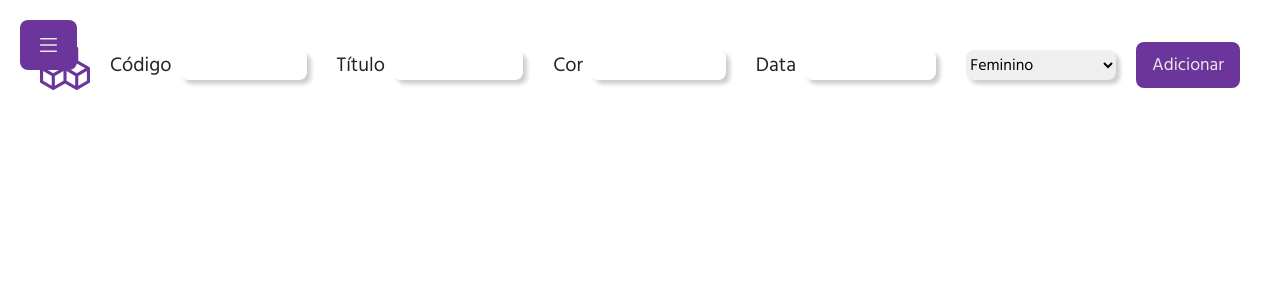
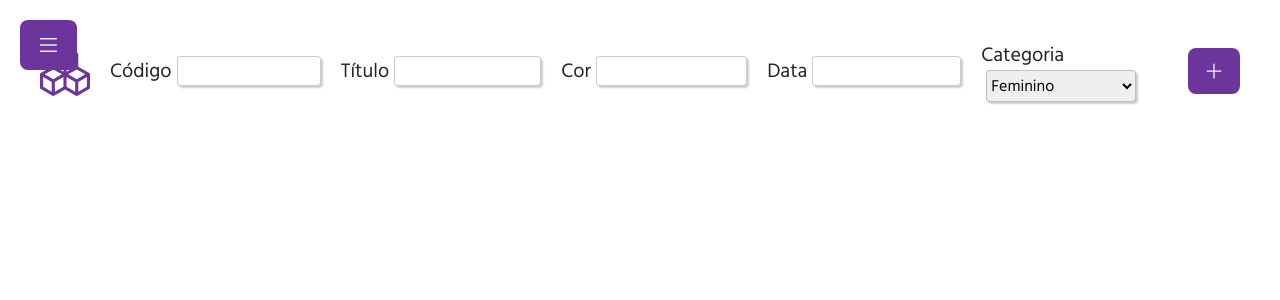
Before and after one commit to Andsu29/RP-ecommerce, a React (Vite) app: page / in a window 1280 px wide. Shown: the top 300 px of the page. Built offline with nearby package versions, Linux system fonts and the light colour scheme; no server answers.

Commit message:
Ajustes finais

```diff
--- a/src/components/Produtos.jsx
+++ b/src/components/Produtos.jsx
@@ -81,6 +81,9 @@ const Produtos = () => {
           onChange={({ target }) => setData(target.value)}
         />
         <div>
+          <label htmlFor="categoria" className={style.label}>
+            Categoria
+          </label>
           <select
             className={style.select}
             id="categoria"
@@ -95,7 +98,21 @@ const Produtos = () => {
             <option value="acessorios">Acessórios</option>
           </select>
         </div>
-        <Button title={"Adicionar"}>Adicionar</Button>
+        <Button title={"Adicionar"}>
+          <svg
+            xmlns="http://www.w3.org/2000/svg"
+            width="20"
+            height="20"
+            fill="#f9f9f9"
+            class="bi bi-plus-lg"
+            viewBox="0 0 16 16"
+          >
+            <path
+              fill-rule="evenodd"
+              d="M8 2a.5.5 0 0 1 .5.5v5h5a.5.5 0 0 1 0 1h-5v5a.5.5 0 0 1-1 0v-5h-5a.5.5 0 0 1 0-1h5v-5A.5.5 0 0 1 8 2"
+            />
+          </svg>
+        </Button>
       </form>
 
       <TabelaProdutos info={dados} />
--- a/src/components/inputs.module.css
+++ b/src/components/inputs.module.css
@@ -1,17 +1,17 @@
 .container {
   display: flex;
   align-items: center;
-  gap: 8px;
+  gap: 5px;
 }
 .input {
   height: 30px;
   width: 100%;
-  border-radius: 8px;
-  border: none;
+  border-radius: 4px;
+  border: 1px solid rgba(0, 0, 0, 0.2);
   outline: none;
-  box-shadow: 4px 4px 4px rgba(0, 0, 0, 0.2);
+  box-shadow: 2px 2px 2px rgba(0, 0, 0, 0.2);
   font-size: 1rem;
-  margin-right: 10px;
+  padding-left: 5px;
 }
 .label {
   font-size: 1.25rem;
--- a/src/components/produtos.module.css
+++ b/src/components/produtos.module.css
@@ -9,13 +9,17 @@
   gap: 20px;
 }
 .select {
-  height: 30px;
+  height: 32px;
   width: 150px;
-  border: none;
-  border-radius: 8px;
+  border-radius: 4px;
+  border: 1px solid rgba(0, 0, 0, 0.2);
   transition: background-color 0.3s ease, color 0.3s ease;
   font-size: 1rem;
-  box-shadow: 4px 4px 4px rgba(0, 0, 0, 0.2);
+  box-shadow: 2px 2px 2px rgba(0, 0, 0, 0.2);
+  margin-left: 5px;
+}
+.label {
+  font-size: 1.25rem;
 }
 @media screen and (max-width: 800px) {
   .formulario {
```
